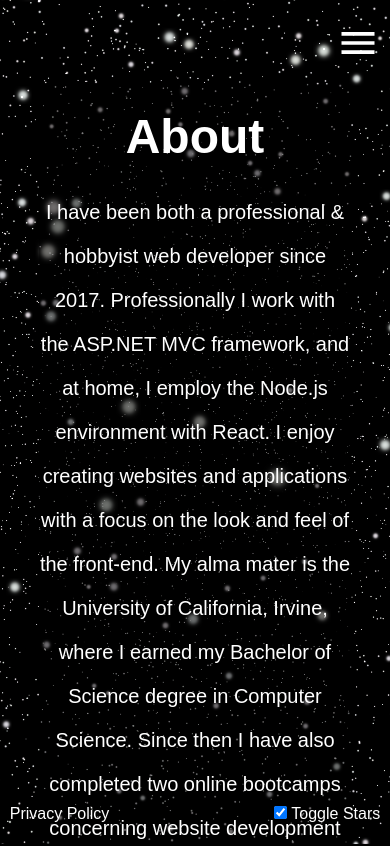
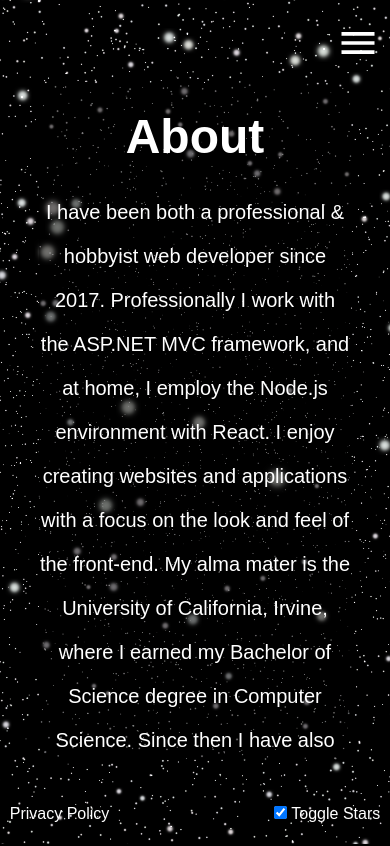
Before and after one commit to CurtisGrayeBabin/3D-website, a Next.js app: page /About in a window 390 px wide. Shown: the top 846 px of the page. Built offline with nearby package versions, Linux system fonts and the light colour scheme.

Commit message:
Fix height issue on mobile for page text content not scrolling

```diff
--- a/src/styles/Page.module.css
+++ b/src/styles/Page.module.css
@@ -17,14 +17,14 @@
 
 .centerText {
   position: absolute;
-  min-height: fit-content;
-  max-height: 80vh;
+  height: fit-content;
   width: 80vw;
   margin: 10vh 10vw;
   text-align: center;
   line-height: 2.2;
-  overflow-y: auto;
+  overflow-y: scroll;
   background-color: rgba(0,0,0,.5);
+  border-radius: 5%;
 }
 
 .centerText p {
@@ -37,6 +37,12 @@
 }
 
 /* Mobile */
+@media (max-width: 860px) {
+  .centerText {
+    height: 80vh
+  }
+}
+
 @media (max-width: 700px) {
 
 }
```
